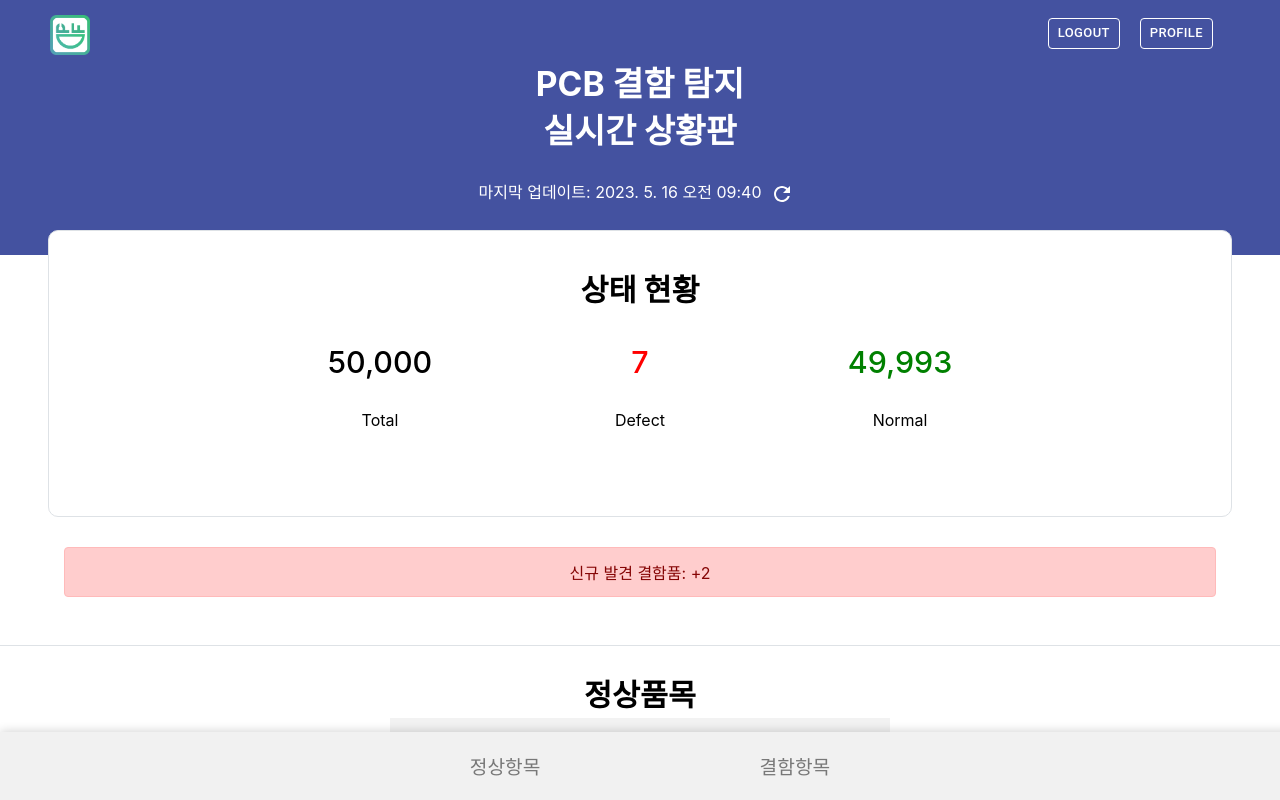
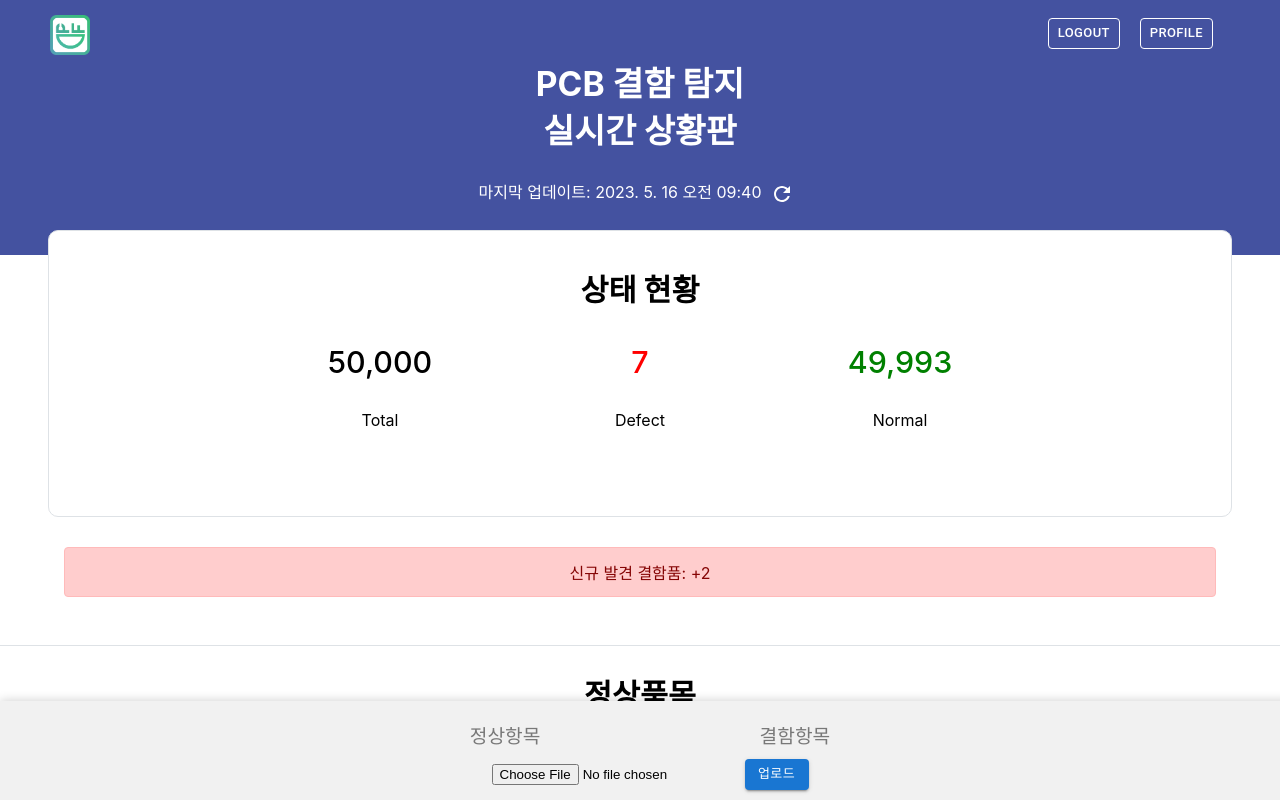
Before and after one commit to AntiCaffe/PDF, a React (Create React App) app in the folder src/main/frontend/: page /dashboard/main-page in a window 1280 px wide. Shown: the top 800 px of the page. Built offline with nearby package versions, Linux system fonts and the light colour scheme.

Commit message:
feature: 이미지 서버로 업로드
추후 추가될 수있는 기능이나, 우선 서버단 사용을 위해 test로 추가합니다.

```diff
--- a/src/main/frontend/package.json
+++ b/src/main/frontend/package.json
@@ -11,6 +11,7 @@
     "@testing-library/react": "^13.4.0",
     "@testing-library/user-event": "^13.5.0",
     "axios": "^1.3.4",
+    "fs": "^0.0.1-security",
     "http-proxy-middleware": "^2.0.6",
     "react": "^18.2.0",
     "react-dom": "^18.2.0",
--- /dev/null
+++ b/src/main/frontend/src/components/imgUpload/index.js
@@ -0,0 +1,38 @@
+import React, { useState } from "react";
+import axios from "axios";
+import Button from "@mui/material/Button";
+
+function ImageUpload() {
+  const [selectedFile, setSelectedFile] = useState(null);
+
+  const handleFileChange = (event) => {
+    setSelectedFile(event.target.files[0]);
+  };
+
+  const handleUpload = () => {
+    if (selectedFile) {
+      const formData = new FormData();
+      formData.append("image", selectedFile);
+
+      axios
+        .post("/dashboard/upload", formData)
+        .then((response) => {
+          console.log("업로드 성공:", response);
+        })
+        .catch((error) => {
+          console.error("업로드 실패:", error);
+        });
+    }
+  };
+
+  return (
+    <div className="text-center">
+      <input type="file" onChange={handleFileChange} />
+      <Button variant="contained" size="small" onClick={handleUpload}>
+        업로드
+      </Button>
+    </div>
+  );
+}
+
+export default ImageUpload;
--- a/src/main/frontend/src/layouts/dashboard/main-page/index.js
+++ b/src/main/frontend/src/layouts/dashboard/main-page/index.js
@@ -1,6 +1,7 @@
 import React, { useState, useEffect, useRef } from "react";
 import { useNavigate } from "react-router-dom";
 import logo from "src/assets/images/logo.png";
+import ImageUpload from "src/components/imgUpload";
 import "./index.css";
 import { IconButton, Button } from "@mui/material";
 import RefreshIcon from "@mui/icons-material/Refresh";
@@ -50,6 +51,7 @@ function Dashboard() {
             결함항목
           </a>
         </div>
+        <ImageUpload />
       </div>
       <div className="container position-relative">
         <img
```
Also changed, not shown: 1 other file (tests, documents, lock files or other folders).
